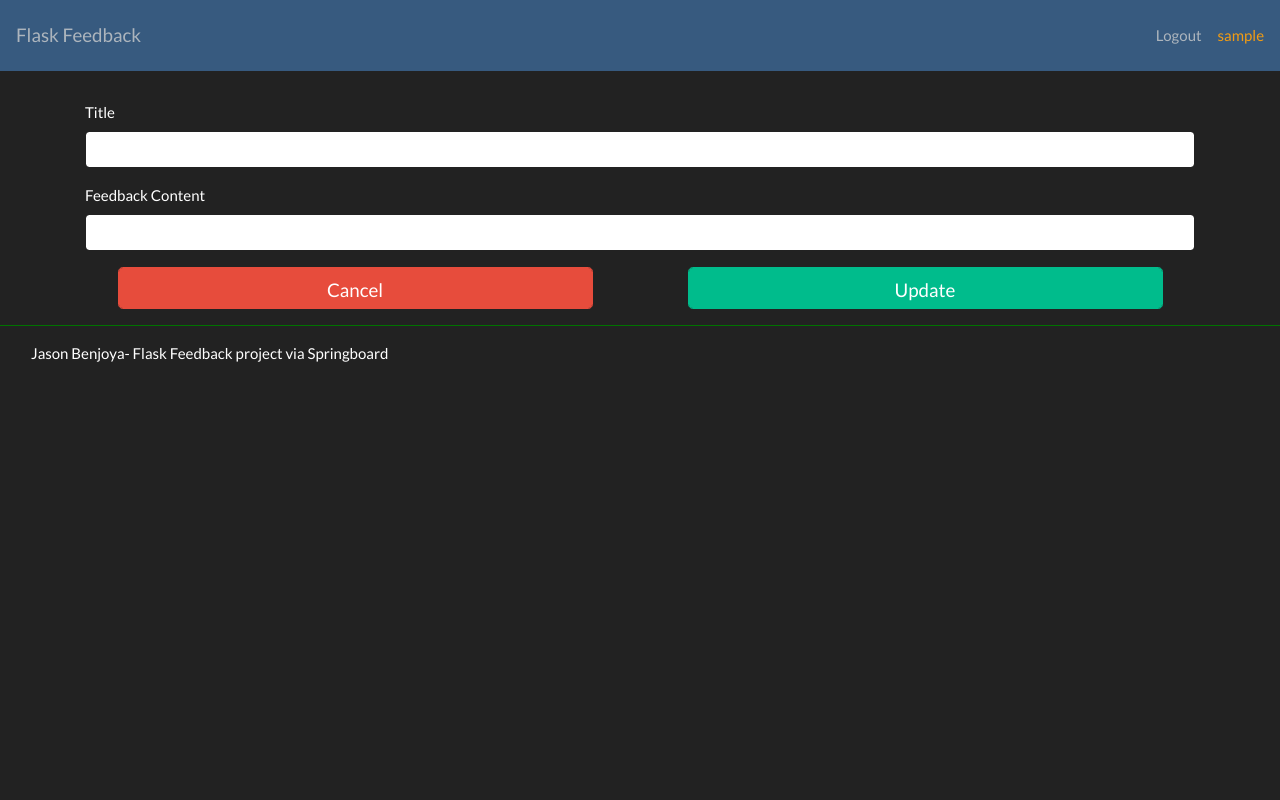
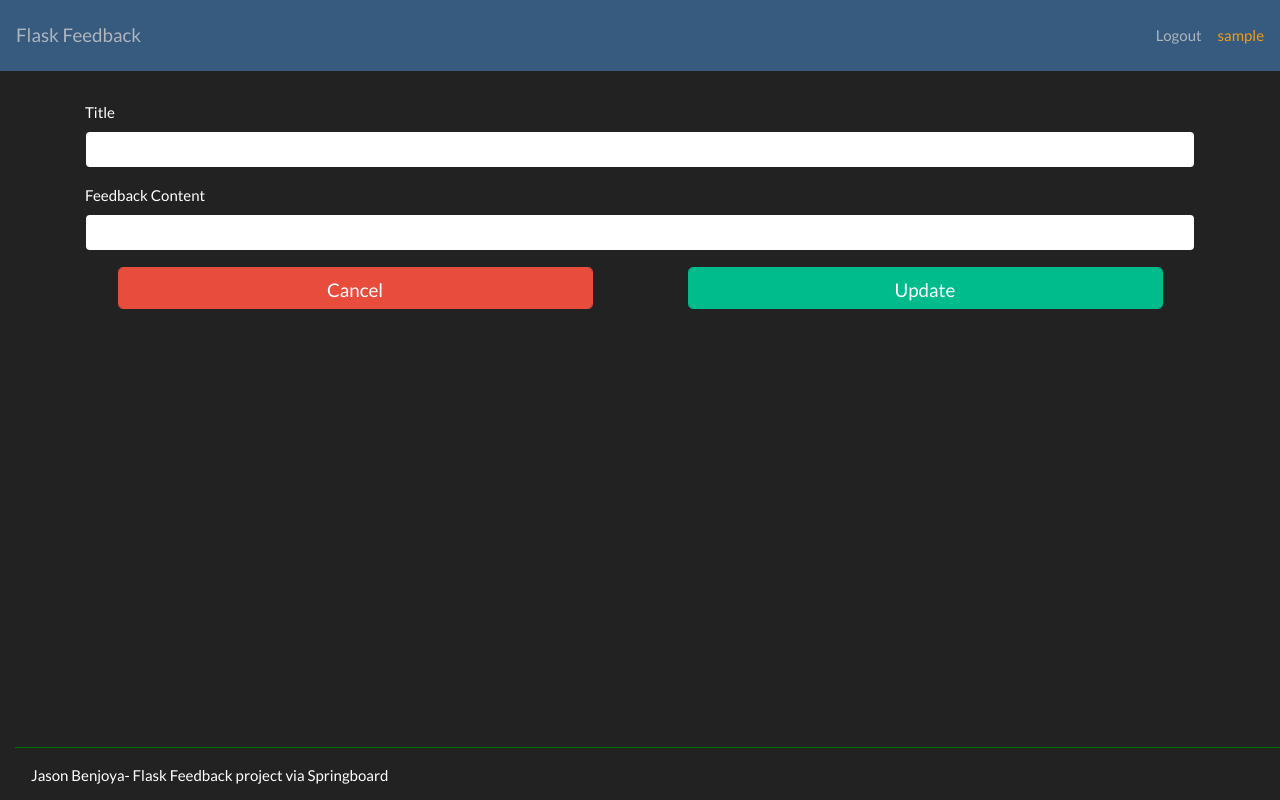
Before and after one commit to jbenjoy2/flaskfeedback, a Flask app: a page that uses templates/base.html in a window 1280 px wide. Run offline with Flask 2, Linux system fonts and the light colour scheme; the visitor is signed in with stand-in values (Sample User, id 1); some libraries are stand-ins or nearby versions.

Commit message:
made the footer move to the bottom of the page

```diff
--- a/static/style.css
+++ b/static/style.css
@@ -26,3 +26,19 @@ div.bg-bluepurple {
 	background-color: blueviolet;
 	margin: 0px;
 }
+
+#page-container {
+	position: relative;
+	min-height: 100vh;
+}
+
+#content-wrap {
+	padding-bottom: 2.5rem; /* Footer height */
+}
+
+#footer {
+	position: absolute;
+	bottom: 45px;
+	width: 100%;
+	height: 1.5rem; /* Footer height */
+}
--- a/templates/base.html
+++ b/templates/base.html
@@ -11,7 +11,9 @@
     <title>Flask Feedback - {%block title%}{%endblock%}</title>
 </head>
 <body>
-    <nav class="navbar navbar-expand-lg navbar-light bg-primary justify-content-between ">
+    <div id="page-container">
+      <div id="content-wrap">
+        <nav class="navbar navbar-expand-lg navbar-light bg-primary justify-content-between ">
           <a href="/" class="navbar-brand text-light">Flask Feedback</a>
           <button class="navbar-toggler" type="button" data-toggle="collapse" data-target="#navbarSupportedContent" aria-controls="navbarSupportedContent" aria-expanded="false" aria-label="Toggle navigation">
             <span class="navbar-toggler-icon"></span>
@@ -46,12 +48,14 @@
       </div>
       {% block content %}
       {% endblock %}
-      <hr style="background-color: green;">
       <div class="container-fluid">
-          <footer>
+          <footer id="footer">
+            <hr style="background-color: green;">
               <span class="pl-3">Jason Benjoya- Flask Feedback project via Springboard</span>
           </footer>
       </div>
+      </div>
+    </div>
       <script src="https://code.jquery.com/jquery-3.2.1.slim.min.js" integrity="sha384-KJ3o2DKtIkvYIK3UENzmM7KCkRr/rE9/Qpg6aAZGJwFDMVNA/GpGFF93hXpG5KkN" crossorigin="anonymous"></script>
       <script src="https://cdnjs.cloudflare.com/ajax/libs/popper.js/1.12.9/umd/popper.min.js" integrity="sha384-ApNbgh9B+Y1QKtv3Rn7W3mgPxhU9K/ScQsAP7hUibX39j7fakFPskvXusvfa0b4Q" crossorigin="anonymous"></script>
       <script src="https://maxcdn.bootstrapcdn.com/bootstrap/4.0.0/js/bootstrap.min.js" integrity="sha384-JZR6Spejh4U02d8jOt6vLEHfe/JQGiRRSQQxSfFWpi1MquVdAyjUar5+76PVCmYl" crossorigin="anonymous"></script>
```
